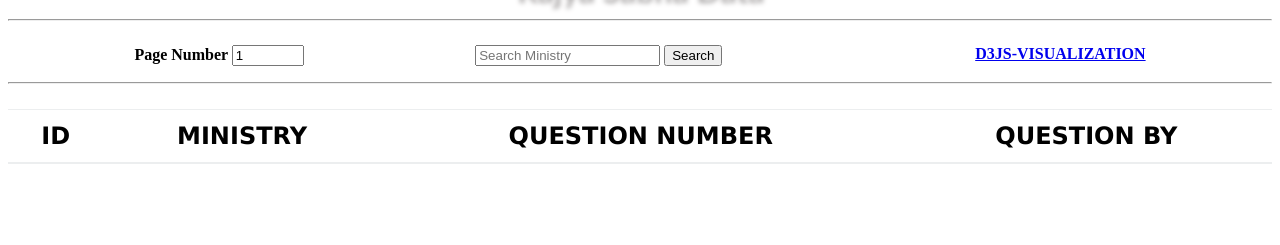
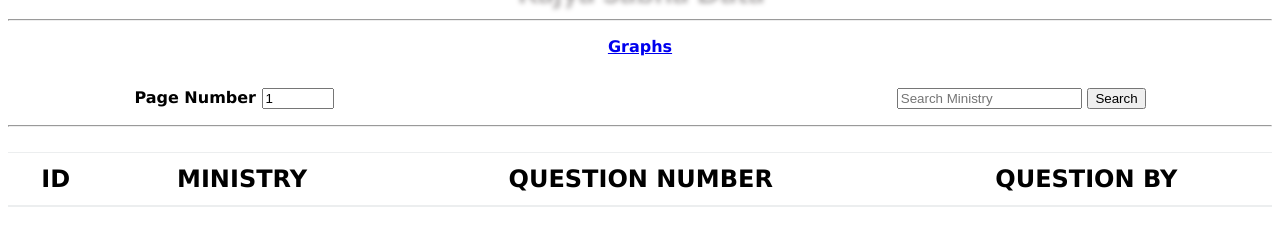
Before and after one commit to Eren-Jager/d3JS, a website: page index.html in a window 1280 px wide. Shown: the part 63-308 px from the top of the page. Drawn offline with Linux system fonts and the light colour scheme; no server answers.

Commit message:
minoredit

```diff
--- a/index.html
+++ b/index.html
@@ -7,6 +7,7 @@
    <link rel="stylesheet" type="text/css" href="style.css">
    <title>Rajya Sabha data </title>
    <script src="index.js"></script>
+   <link rel="stylesheet" href="https://cdnjs.cloudflare.com/ajax/libs/font-awesome/4.7.0/css/font-awesome.min.css">
 
 </head>
 <body>
@@ -15,20 +16,20 @@
        seturl("start");
        </script>
         <h1 style="text-align: center">Rajya Sabha Data</h1><hr>
-        <p style="float: right;margin-right: 10%">
-            <a href="D3.html">D3JS-VISUALIZATION</a>
+        <p style="text-align: center">
+            <a href="D3.html">Graphs</a>
         </p>
         <p style="float: left; margin-left: 10%">Page Number
         <input onchange="seturl('pagechange')";
         type="number" name="PageNumber" value="1" id='pagenumber' min=1 max=1010>
         </p>
-        <p style="float: right;margin-right: 20%">
+        <p style="float: right;margin-right: 10%">
         <input type="text" placeholder="Search Ministry" id="ministry">
-        <input onclick="seturl('MinistrySearch')"; type="button" value="Search"name="MinistryName" id="search">
+        <input onclick="seturl('MinistrySearch')";  type="button" value="Search"name="MinistryName" id="search">
         </p>
         <hr>
    </header>
-   <div >
+   <section >
        <table class="table">
            <thead>
                <tr><th>ID</th>
@@ -39,6 +40,6 @@
            <tbody id="tab">
            </tbody>
        </table>
-   </div>
+    </section>
 </body>
 </html>
--- a/style.css
+++ b/style.css
@@ -12,6 +12,7 @@ h1 {
 
 p {
     font-weight: bold;
+    font-family: 'Lucida Sans', 'Lucida Sans Regular', 'Lucida Grande', 'Lucida Sans Unicode', Geneva, Verdana, sans-serif;
 }
 
 table
```
